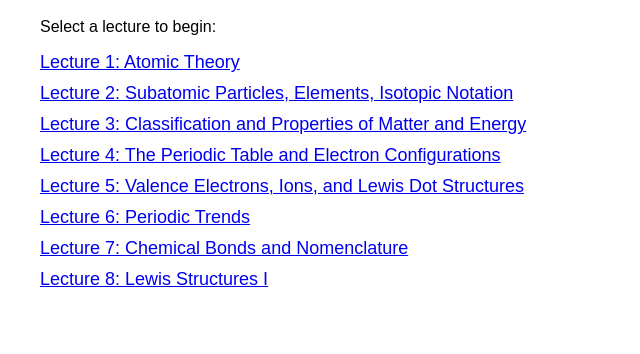
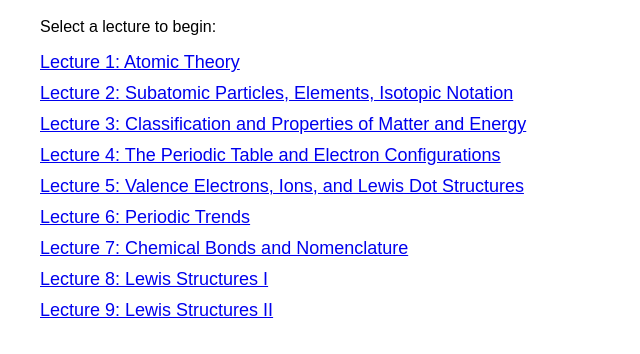
Before and after one commit to BriceJurban/CHEM101, a plain HTML site: page index.html in a window 1280 px wide. Shown: the part 80-434 px from the top of the page, without its empty margins (0-640 px from the left). Drawn offline with Linux system fonts and the light colour scheme.

Commit message:
Added Lecture 9

```diff
--- a/index.html
+++ b/index.html
@@ -27,5 +27,6 @@
     <a href="lectures/lecture6/lecture6.htm" class="lecture-link">Lecture 6: Periodic Trends</a>
     <a href="lectures/lecture7/lecture7.htm" class="lecture-link">Lecture 7: Chemical Bonds and Nomenclature</a>
     <a href="lectures/lecture8/lecture8.htm" class="lecture-link">Lecture 8: Lewis Structures I </a>
+    <a href="lectures/lecture9/lecture9.htm" class="lecture-link">Lecture 9: Lewis Structures II </a>
 </body>
 </html>
```
